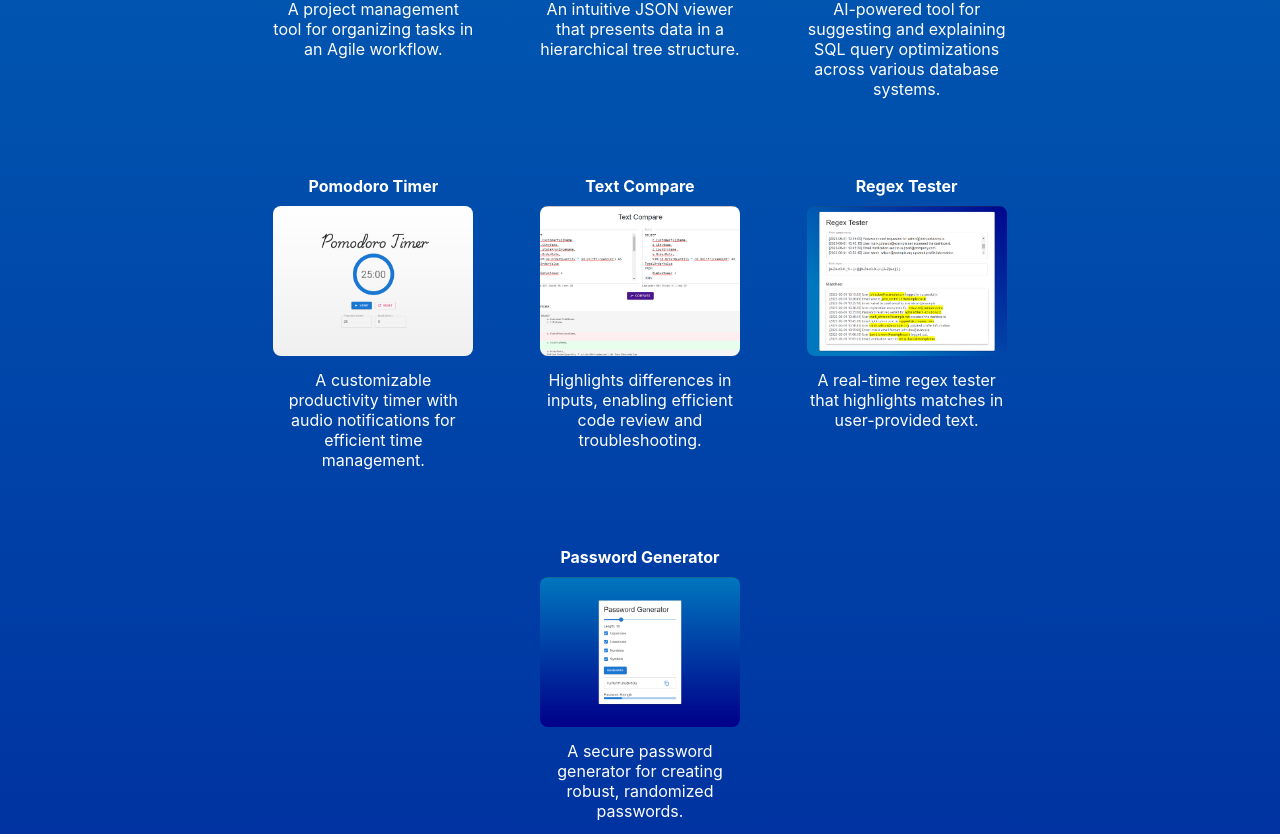
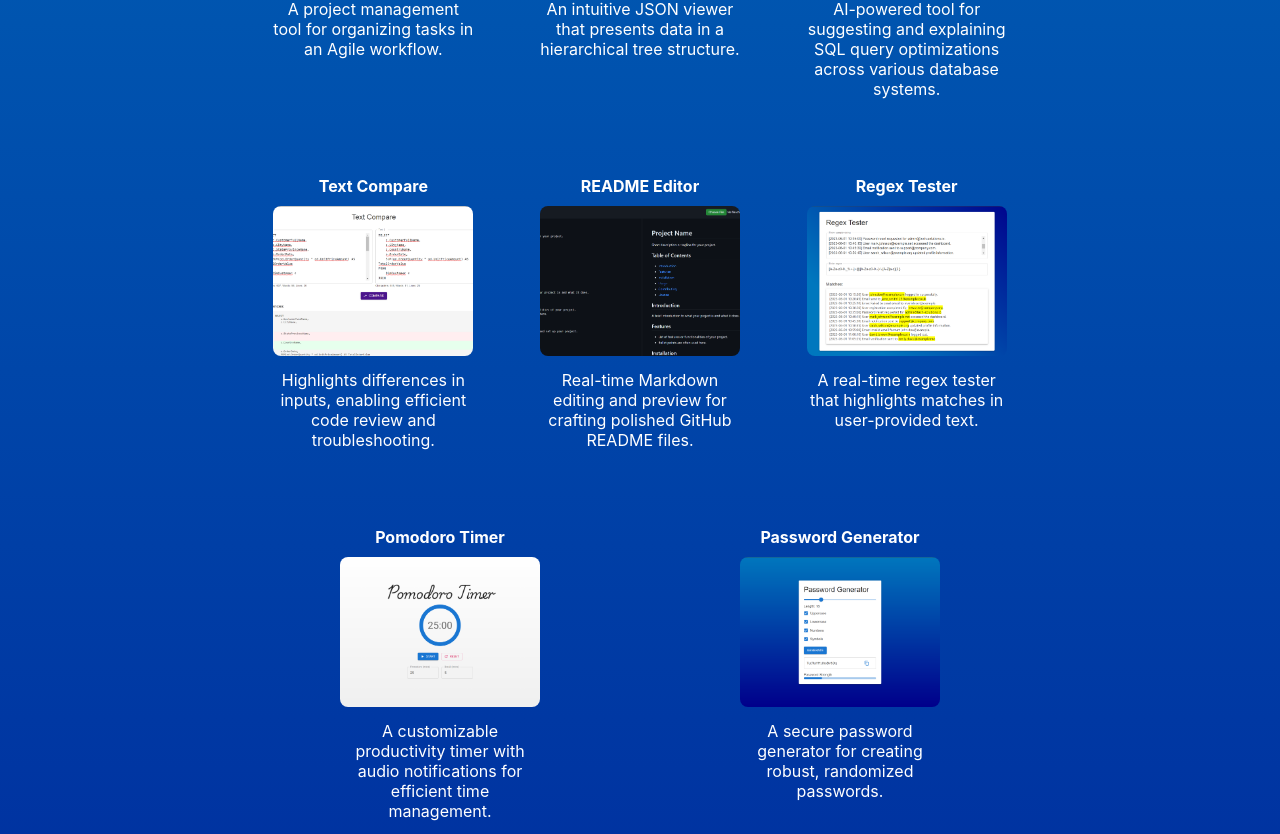
Before and after one commit to deepkse/deepkse, a React (Create React App) app: page / in a window 1280 px wide. Shown: the part 846-1680 px from the top of the page. Built offline with nearby package versions, Linux system fonts and the light colour scheme; a web font is replaced by a local one.

Commit message:
Add README Editor project

```diff
--- a/src/App.js
+++ b/src/App.js
@@ -141,22 +141,28 @@ function App() {
       link: 'https://github.com/deepkse/QueryOptimizer'
     },
     {
-      name: 'Pomodoro Timer',
-      image: `${process.env.PUBLIC_URL}/images/PomodoroTimer.png`,
-      description: 'A customizable productivity timer with audio notifications for efficient time management.',
-      link: 'https://deepkse.github.io/PomodoroTimer'
-    },
-    {
       name: 'Text Compare',
       image: `${process.env.PUBLIC_URL}/images/TextCompare.png`,
       description: 'Highlights differences in inputs, enabling efficient code review and troubleshooting.',
       link: 'https://deepkse.github.io/TextCompare'
     },
     {
+      name: 'README Editor',
+      image: `${process.env.PUBLIC_URL}/images/README-Editor.png`,
+      description: 'Real-time Markdown editing and preview for crafting polished GitHub README files.',
+      link: 'https://deepkse.github.io/README-Editor'
+    },
+    {
       name: 'Regex Tester',
       image: `${process.env.PUBLIC_URL}/images/RegexTester.png`,
       description: 'A real-time regex tester that highlights matches in user-provided text.',
       link: 'https://deepkse.github.io/RegexTester'
+    },
+    {
+      name: 'Pomodoro Timer',
+      image: `${process.env.PUBLIC_URL}/images/PomodoroTimer.png`,
+      description: 'A customizable productivity timer with audio notifications for efficient time management.',
+      link: 'https://deepkse.github.io/PomodoroTimer'
     },
     {
       name: 'Password Generator',
```
Also changed, not shown: public/images/README-Editor.png (added).
